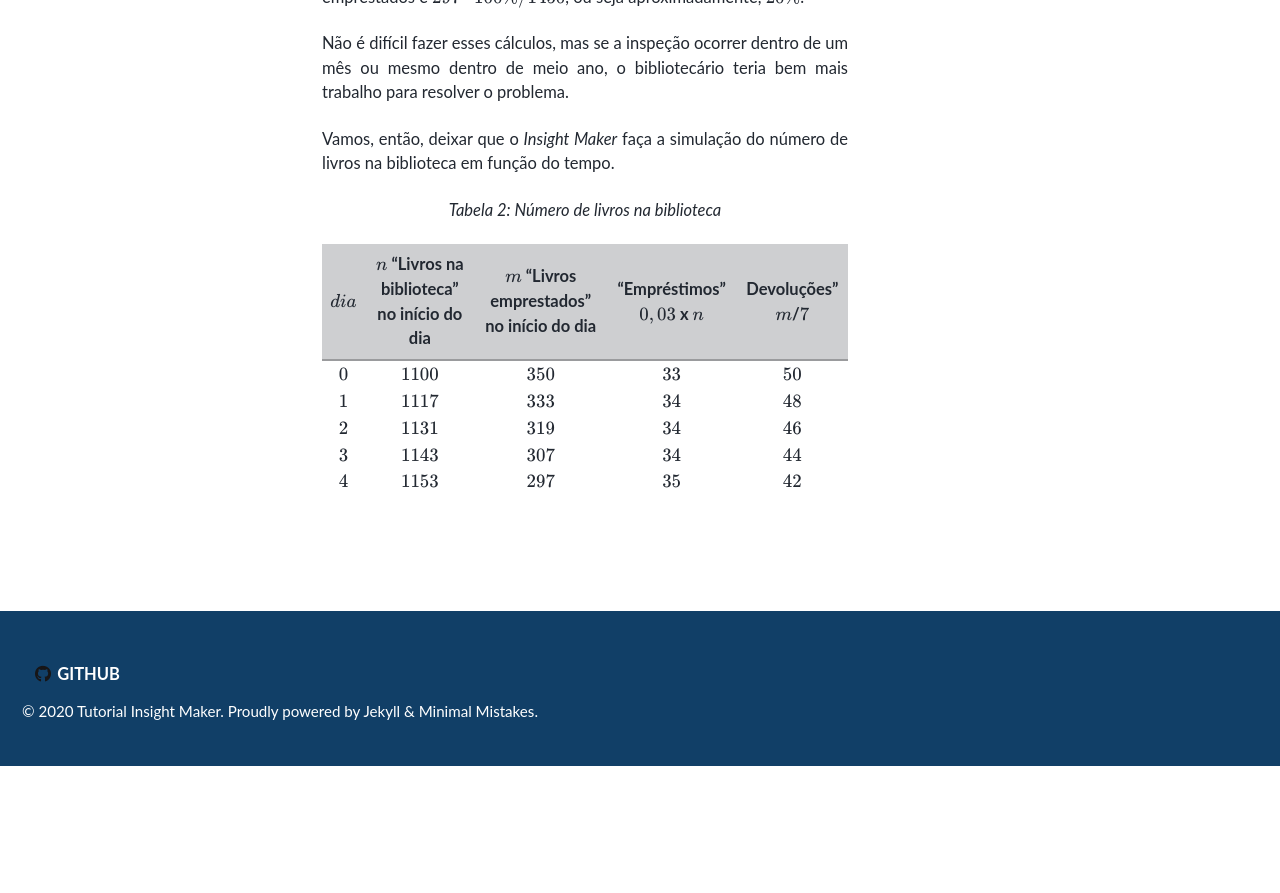
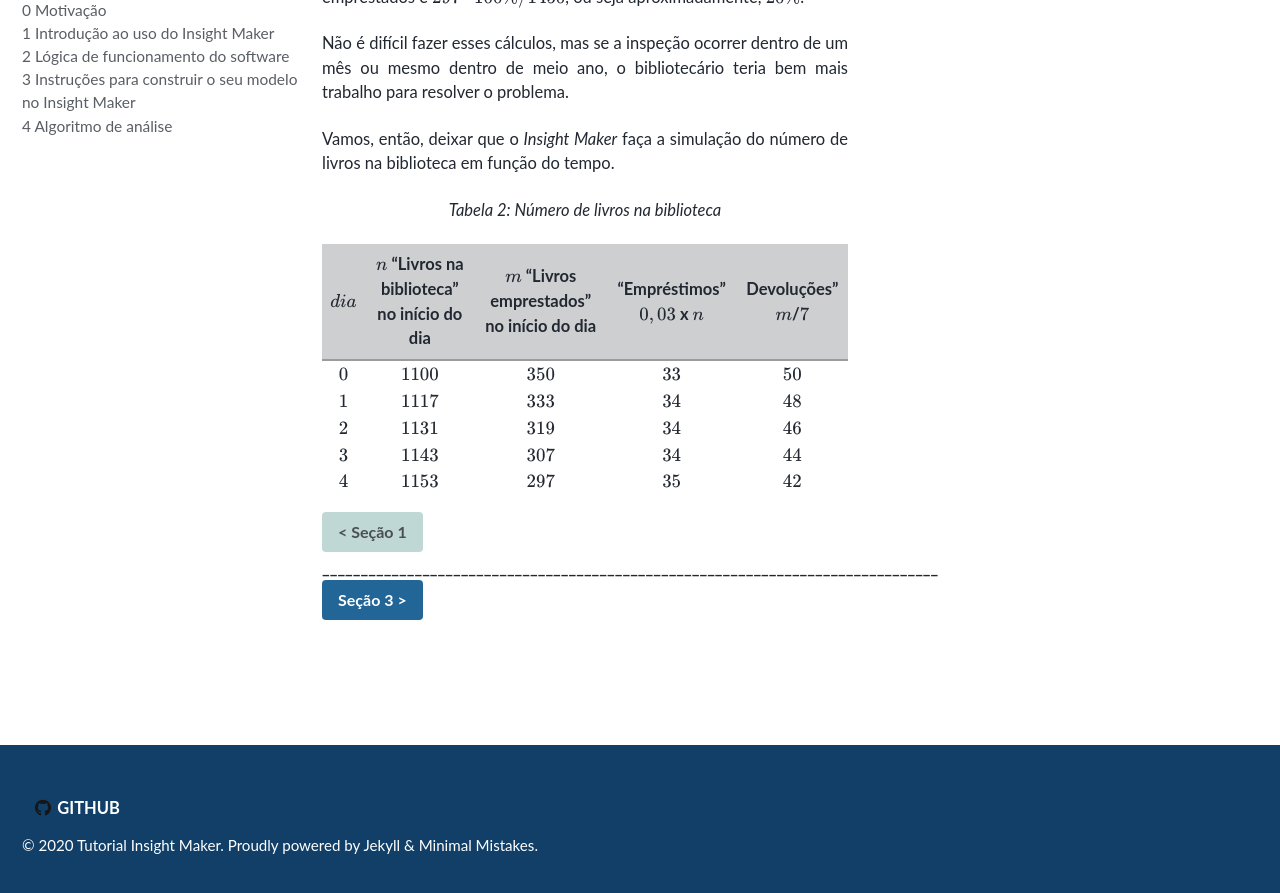
Before and after one commit to milenalauschner/MM, a Jekyll site: the page built from _pages/funcionamento.md, in a window 1280 px wide and 900 px high, scrolled down 6201 px. Shown: the top 893 px of the window. Built offline with Jekyll 4.4.1, drawn with Linux system fonts in a browser that asks for light colours; cached includes are drawn as plain includes; nearby versions of some CDN libraries; some web fonts are replaced; formulas are drawn with MathJax 3; before the commit the page ends 6967 px from its top, so only the background shows below that.

Commit message:
Update funcionamento.md

```diff
--- a/_pages/funcionamento.md
+++ b/_pages/funcionamento.md
@@ -152,3 +152,7 @@
 | $$2$$  |         $$1131$$             |           $$319$$          |     $$34$$     |     $$46$$       |
 | $$3$$  |         $$1143$$             |           $$307$$          |     $$34$$     |     $$44$$       |
 | $$4$$  |         $$1153$$             |           $$297$$          |     $$35$$     |     $$42$$       |
+
+[< Seção 1](https://milenalauschner.github.io/MM/funcionamento/){:
+.btn .btn--success}________________________________________________________________________________________________________________________________________________________________________________________________________________________________________________  [ Seção 3 >](https://milenalauschner.github.io/MM/algoritmo/){:
+.btn .btn--danger}
```
